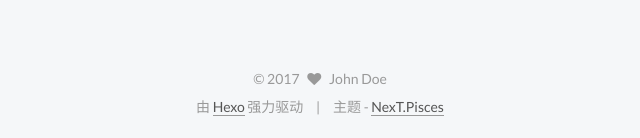
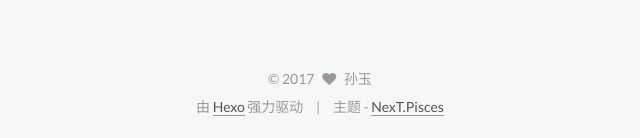
Before and after one commit to 755754582/755754582.github, a plain HTML site: page 2017/02/23/Android-线程错误锦集/index.html in a window 1280 px wide. Shown: the part 2426-2564 px from the top of the page, 450-1090 px from the left. Drawn offline with Linux system fonts and the light colour scheme.

Commit message:
Site updated: 2017-02-23 12:00:53

```diff
--- a/2017/02/23/Android-线程错误锦集/index.html
+++ b/2017/02/23/Android-线程错误锦集/index.html
@@ -428,8 +428,8 @@ private void showTime() { //第二步
         <div class="site-author motion-element" itemprop="author" itemscope itemtype="http://schema.org/Person">
           <img class="site-author-image" itemprop="image"
                src="/images/avatar.gif"
-               alt="John Doe" />
-          <p class="site-author-name" itemprop="name">John Doe</p>
+               alt="孙玉" />
+          <p class="site-author-name" itemprop="name">孙玉</p>
           <p class="site-description motion-element" itemprop="description"></p>
         </div>
         <nav class="site-state motion-element">
@@ -490,7 +490,7 @@ private void showTime() { //第二步
   <span class="with-love">
     <i class="fa fa-heart"></i>
   </span>
-  <span class="author" itemprop="copyrightHolder">John Doe</span>
+  <span class="author" itemprop="copyrightHolder">孙玉</span>
 </div>
 
 <div class="powered-by">
--- a/css/main.css
+++ b/css/main.css
@@ -1549,7 +1549,7 @@ pre .javascript .function {
   width: 4px;
   height: 4px;
   border-radius: 50%;
-  background: #ff0eb4;
+  background: #74fffa;
 }
 .links-of-blogroll {
   font-size: 13px;
```
Also changed, not shown: 2017/02/23/hello-world/index.html (+3 -3 lines), 2017/02/23/waht/index.html (+3 -3 lines), archives/2017/02/index.html (+3 -3 lines), archives/2017/index.html (+3 -3 lines), archives/index.html (+3 -3 lines), index.html (+3 -3 lines).
